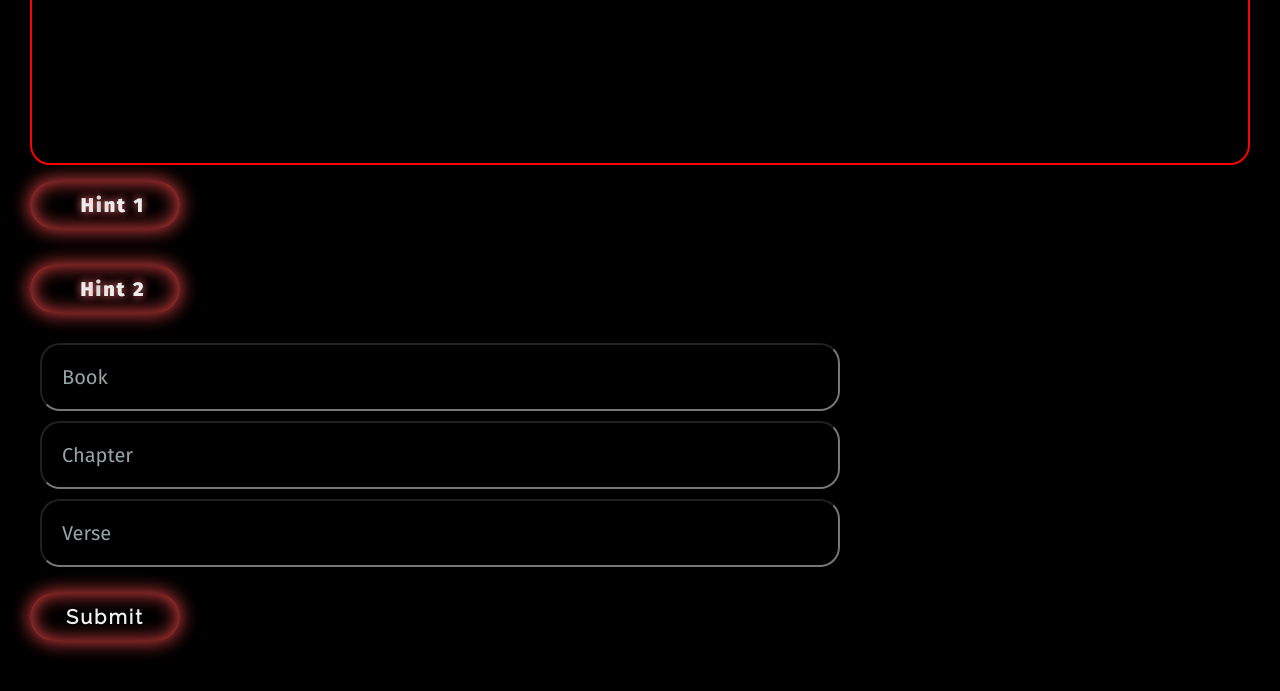
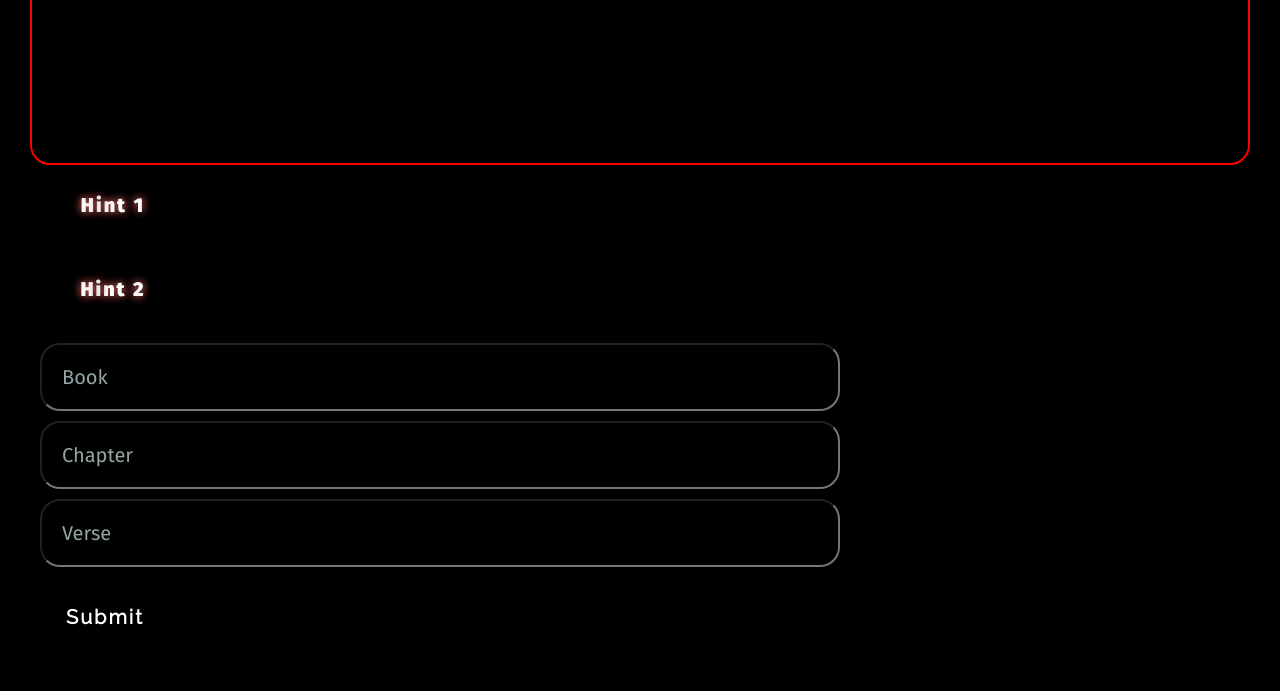
Before and after one commit to pufferfish3e/BibleGuessr, a Flask app: page /BibleGuessr in a window 1280 px wide. Shown: the part 173-864 px from the top of the page. Run offline with Flask 3, Linux system fonts and the light colour scheme; data that the repository does not hold is empty.

Commit message:
User checkpoint: Improve UI and API request handling; refactor CSS and add port configuration.

```diff
--- a/api/static/bibleguessr.css
+++ b/api/static/bibleguessr.css
@@ -158,9 +158,6 @@ body {
     width: auto;
     min-width: 150px;
     margin: 20px auto;
-    box-shadow: inset 0 0 1em 0 var(--glow-color),
-                0 0 1em 0 var(--glow-color);
-    animation: border-flicker 3s linear infinite;
 }
 
 .glowing-txt {
```
Also changed, not shown: 1 other file.
